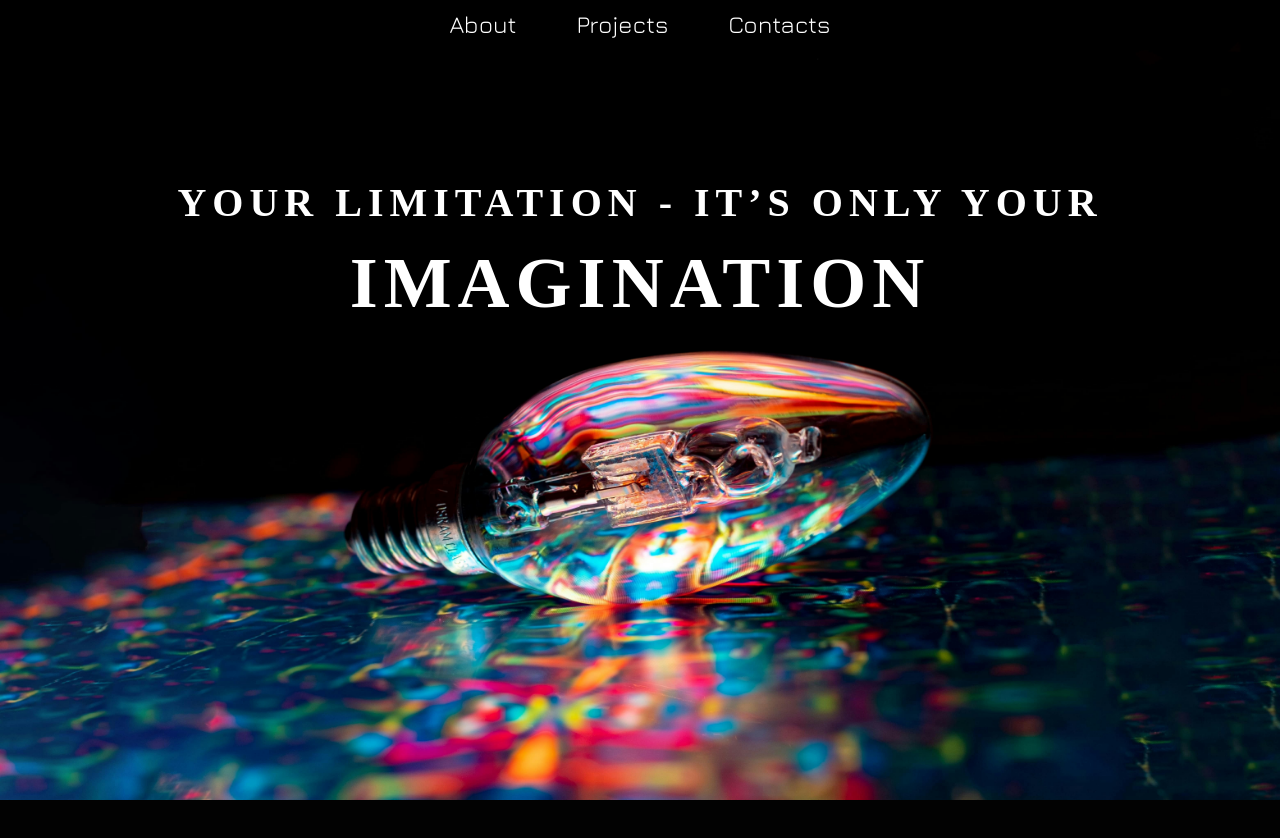
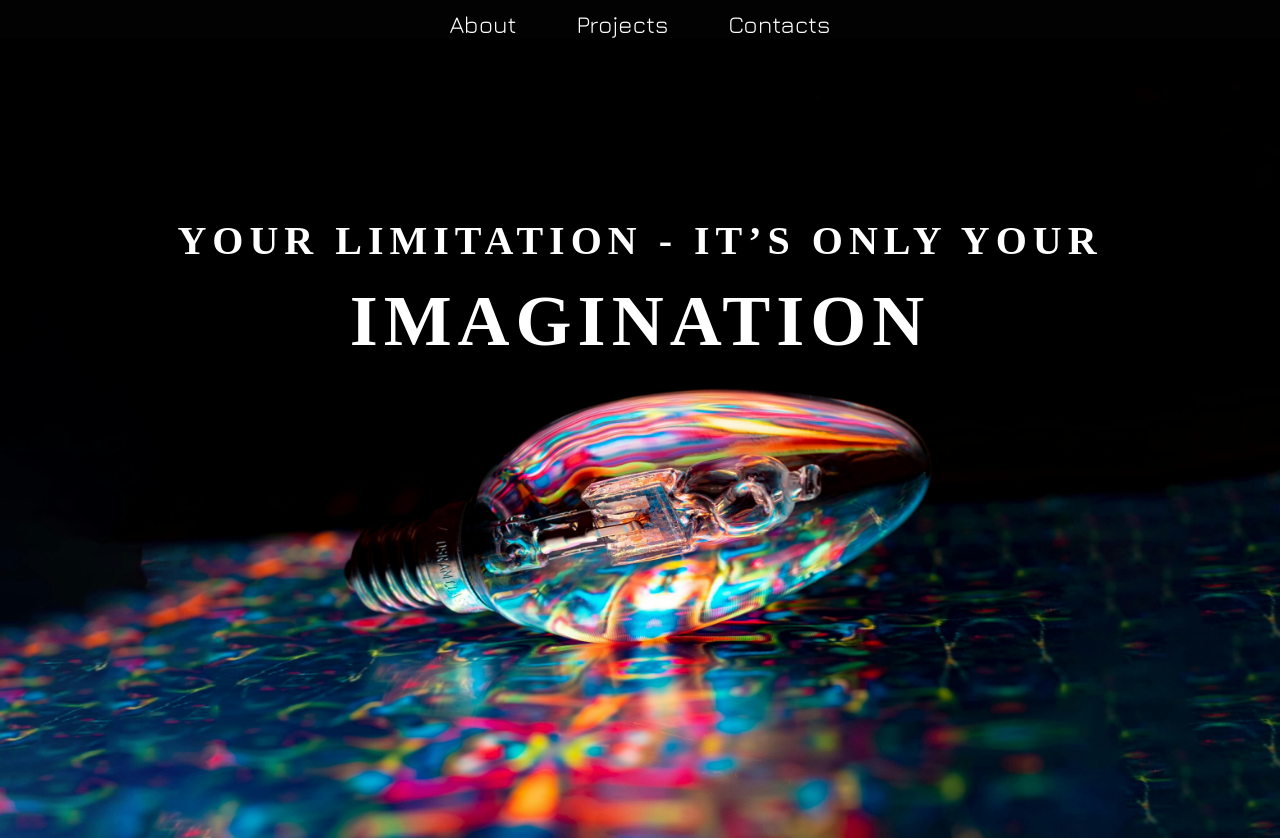
Before and after one commit to BaitemirAsanbaev/portfolio-gatsby, a Gatsby site: page / in a window 1280 px wide. Before the commit the page ends 800 px from the top, so only its background shows below. Built offline with nearby package versions, Linux system fonts and the light colour scheme; Gatsby itself is replaced by a stand-in of ours; a web font is replaced by a local one.

Commit message:
fixed position bug

```diff
--- a/src/components/Header/header.module.scss
+++ b/src/components/Header/header.module.scss
@@ -31,10 +31,7 @@
     display: flex;
     justify-content: center;
     align-items: center;
-    position: absolute;
-    top: 0;
-    left: 0;
-    height: 100%;
+    height: 100vh;
     width: 100%;
     background-image: url(../../images/slogan-image.jpg);
     background-position:center;
```
